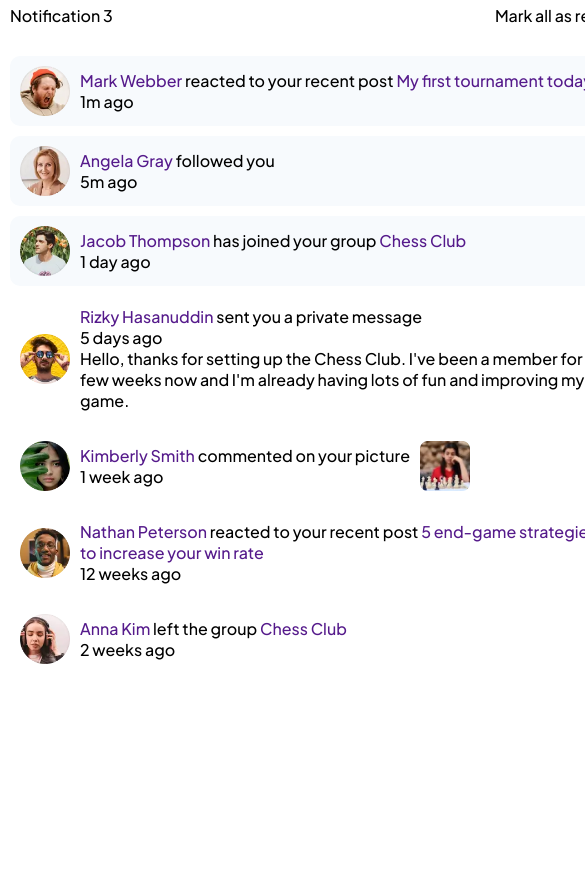
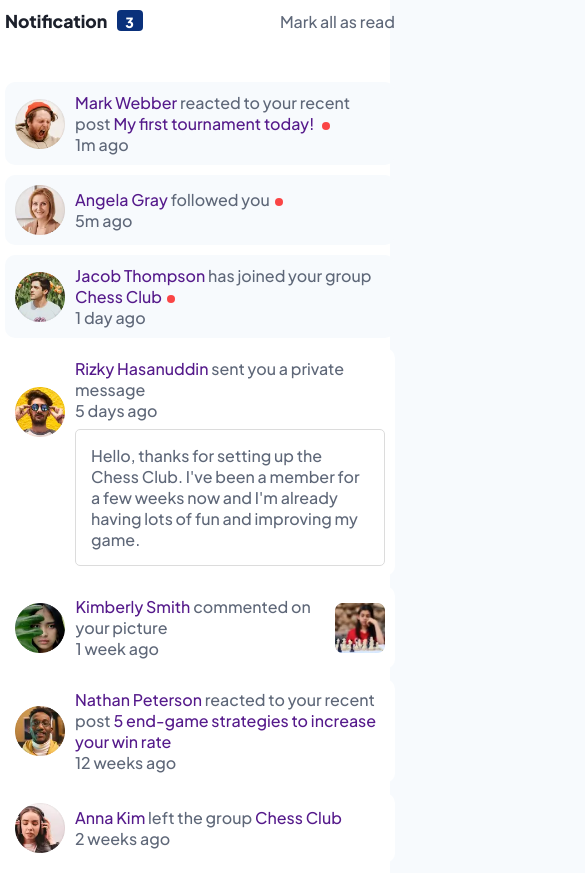
Before and after one commit to khoirulwana/notifications-page-main, a plain HTML site: page index.html in a window 390 px wide. Shown: the top 873 px of the page, 585 px wide, since content can reach past the window. Before the commit the page ends 844 px from the top, so only its background shows below. Drawn offline with Linux system fonts and the light colour scheme.

Commit message:
add responsive style

```diff
--- a/index.html
+++ b/index.html
@@ -18,8 +18,10 @@
     <main>
       <div class="main-container">
         <section class="header">
-          <p>Notification <span id="notif-amount">3</span></p>
-          <p>Mark all as read</p>
+          <p>
+            Notification <span id="notif-amount" class="notif-amount">3</span>
+          </p>
+          <p class="mark-as-read">Mark all as read</p>
         </section>
         <section class="notif-list">
           <div class="unread">
@@ -29,7 +31,8 @@
                 <p class="notif-text">
                   <a href="" class="account-name">Mark Webber</a> reacted to
                   your recent post
-                  <a href="" class="reaction">My first tournament today!</a>
+                  <a href="" class="reaction">My first tournament today! </a
+                  ><span class="unread-badge"></span>
                 </p>
                 <p class="time">1m ago</p>
               </div>
@@ -41,7 +44,8 @@
               <img src="./assets/images/avatar-angela-gray.webp" alt="" />
               <div class="notif-message">
                 <p class="notif-text">
-                  <a href="" class="account-name">Angela Gray</a> followed you
+                  <a href="" class="account-name">Angela Gray</a> followed
+                  you<span class="unread-badge"></span>
                 </p>
                 <p class="time">5m ago</p>
               </div>
@@ -54,7 +58,8 @@
               <div class="notif-message">
                 <p class="notif-text">
                   <a href="" class="account-name">Jacob Thompson</a> has joined
-                  your group <a href="" class="reaction">Chess Club</a>
+                  your group <a href="" class="reaction">Chess Club</a
+                  ><span class="unread-badge"></span>
                 </p>
                 <p class="time">1 day ago</p>
               </div>
@@ -80,7 +85,7 @@
           </div>
 
           <div class="readed">
-            <div class="notif">
+            <div class="notif pic-comment">
               <img src="./assets/images/avatar-kimberly-smith.webp" alt="" />
               <div class="notif-message">
                 <p class="notif-text">
@@ -124,6 +129,7 @@
         </section>
       </div>
     </main>
+    <script src="index.js"></script>
     <!--
     <div class="attribution">
       Challenge by
--- /dev/null
+++ b/index.js
@@ -0,0 +1,27 @@
+document.addEventListener("DOMContentLoaded", function () {
+  const markAsReadButton = document.querySelector(".mark-as-read");
+  const unreadNotifications = document.querySelectorAll(".unread");
+
+  markAsReadButton.addEventListener("click", function () {
+    unreadNotifications.forEach((notification) => {
+      notification.classList.remove("unread");
+    });
+
+    // Set the number of unread messages to zero
+    const notifAmount = document.getElementById("notif-amount");
+    notifAmount.textContent = "0";
+  });
+
+  // Add click event listener to each unread notification
+  unreadNotifications.forEach((notification) => {
+    notification.addEventListener("click", function () {
+      // Toggle the class to mark it as read
+      notification.classList.toggle("unread");
+
+      // Update the number of unread messages
+      const notifAmount = document.getElementById("notif-amount");
+      const unreadCount = document.querySelectorAll(".unread").length;
+      notifAmount.textContent = unreadCount.toString();
+    });
+  });
+});
--- a/style.css
+++ b/style.css
@@ -17,11 +17,14 @@
   margin: 0;
   padding: 0;
 }
+
 body {
+  background-color: var(--Very-light-grayish-blue);
   font-size: 16px;
   box-sizing: border-box;
   font-family: "Plus Jakarta Sans", sans-serif;
   font-weight: 500;
+  color: var(--Dark-grayish-blue);
 }
 
 .main-container {
@@ -39,6 +42,31 @@ body {
 .header {
   display: flex;
   justify-content: space-between;
+  align-items: center;
+}
+
+.header p:nth-child(1) {
+  font-weight: 800;
+  font-size: 1.1rem;
+  color: var(--Very-dark-blue);
+}
+
+.header .notif-amount {
+  background-color: var(--Blue);
+  padding: 3px;
+  color: var(--White);
+  border-radius: 4px;
+  display: inline-block;
+  min-width: 20px;
+  height: 15px;
+  text-align: center;
+  margin-left: 6px;
+  font-size: 14px;
+}
+
+.header p:nth-child(2):hover {
+  color: var(--Blue);
+  cursor: pointer;
 }
 
 .notif-list {
@@ -58,6 +86,29 @@ body {
   text-decoration: none;
 }
 
+.pic-comment {
+  justify-content: space-between;
+}
+
+.pic-comment img:nth-child(1) {
+  margin-right: -125px;
+}
+
+.private-message div img {
+  margin-top: -100px;
+}
+
+.private-message .message {
+  padding: 15px;
+  border-radius: 5px;
+  margin-top: 8px;
+  border: 1px solid gainsboro;
+}
+
+.private-message .message:hover {
+  background-color: var(--Light-grayish-blue-1);
+}
+
 .readed img,
 .unread img {
   width: 50px;
@@ -71,9 +122,35 @@ body {
   cursor: pointer;
 }
 
+.unread .notif-text .unread-badge {
+  display: inline-block;
+  width: 8px;
+  height: 8px;
+  background-color: rgb(250, 69, 69);
+  border-radius: 50%;
+  margin-left: 5px;
+}
+
 .readed {
   background-color: var(--White);
   padding: 10px;
   border-radius: 10px;
   cursor: pointer;
 }
+
+@media only screen and (max-width: 600px) {
+  .main-container {
+    width: 100%;
+    padding: 0;
+    margin: 0;
+  }
+
+  .header,
+  .notif-list {
+    width: 100%;
+    padding: 10px 5px;
+  }
+  .pic-comment img:nth-child(1) {
+    margin-right: 0.5px;
+  }
+}
```
